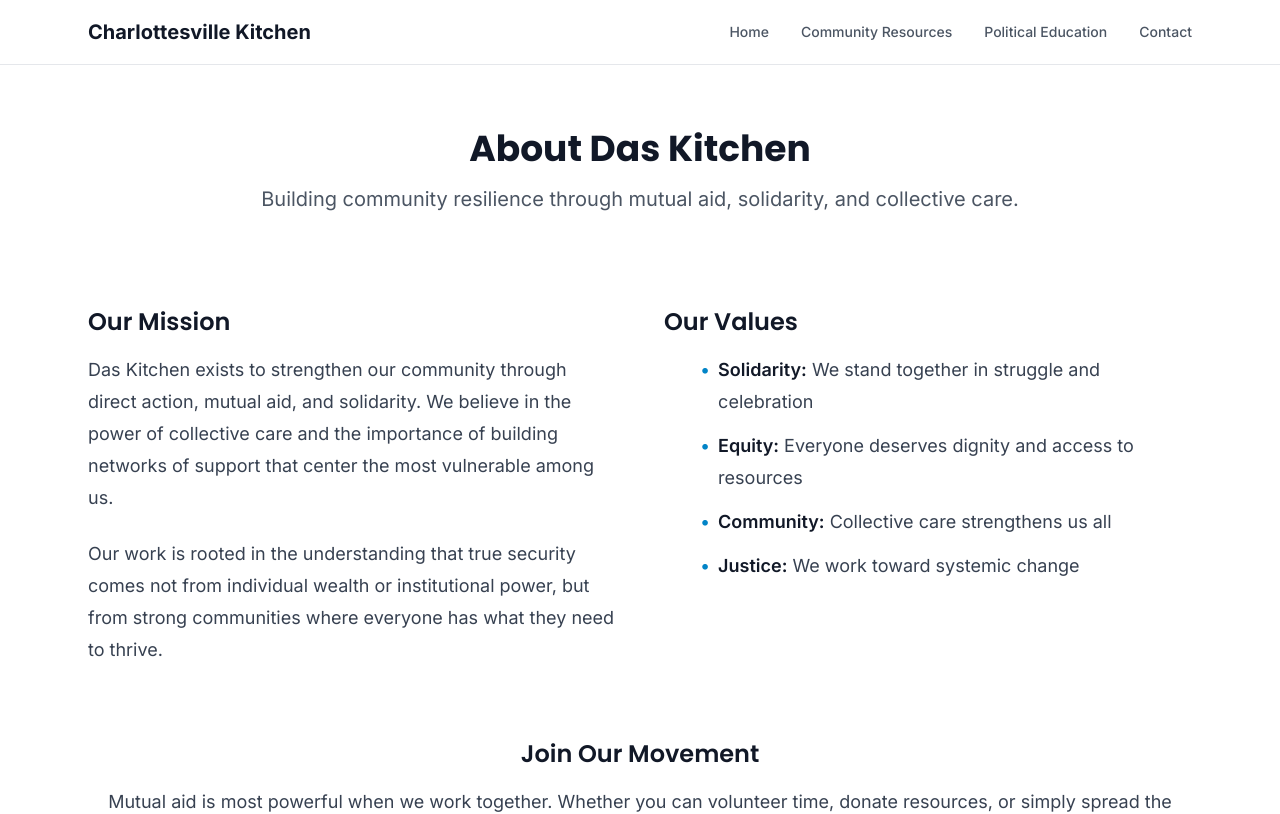
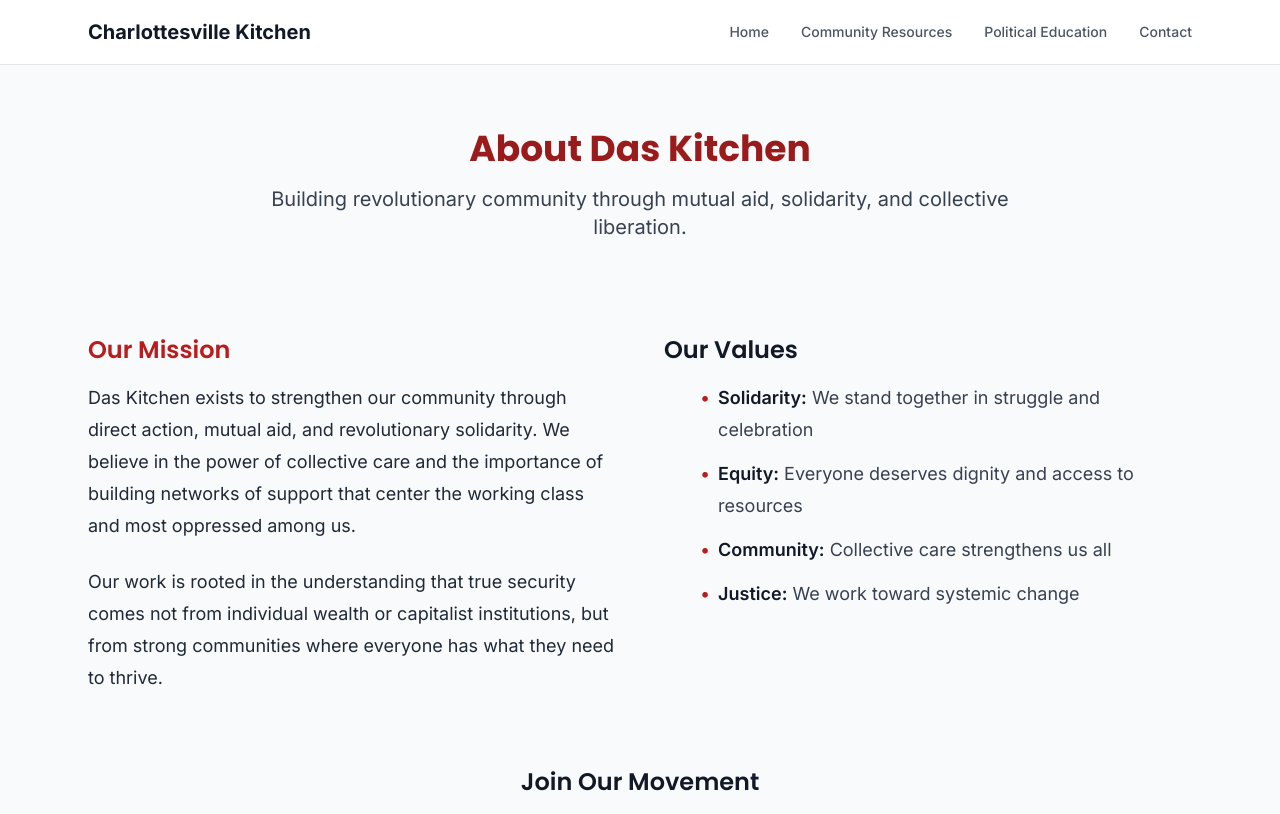
Before and after one commit to evanWh1te/cville-kitchen-website, a Next.js app in the folder frontend/: page /about in a window 1280 px wide. Shown: the top 814 px of the page. Built offline with nearby package versions, Linux system fonts and the light colour scheme.

Commit message:
Change color scheme to socialist red

```diff
--- a/frontend/src/app/about/page.tsx
+++ b/frontend/src/app/about/page.tsx
@@ -31,39 +31,40 @@ export default function AboutPage() {
         <>
             <Header />
             <main className="flex-1">
-                <section className="py-16 bg-white">
+                <section className="py-16 bg-accent-50">
                     <div className="max-w-6xl mx-auto px-4 sm:px-6">
                         <div className="text-center mb-12">
-                            <h1 className="text-4xl font-bold text-gray-900 font-heading mb-4">
+                            <h1 className="text-4xl font-bold text-primary-700 font-heading mb-4">
                                 About Das Kitchen
                             </h1>
-                            <p className="text-xl text-gray-600 max-w-3xl mx-auto">
-                                Building community resilience through mutual
-                                aid, solidarity, and collective care.
+                            <p className="text-xl text-accent-700 max-w-3xl mx-auto">
+                                Building revolutionary community through mutual
+                                aid, solidarity, and collective liberation.
                             </p>
                         </div>
 
                         <div className="prose prose-lg max-w-none">
                             <div className="grid md:grid-cols-2 gap-12 mb-12">
                                 <div>
-                                    <h2 className="text-2xl font-semibold text-gray-900 font-heading mb-4">
+                                    <h2 className="text-2xl font-semibold text-primary-600 font-heading mb-4">
                                         Our Mission
                                     </h2>
-                                    <p className="text-gray-700 mb-6">
+                                    <p className="text-accent-800 mb-6">
                                         Das Kitchen exists to strengthen our
                                         community through direct action, mutual
-                                        aid, and solidarity. We believe in the
-                                        power of collective care and the
-                                        importance of building networks of
-                                        support that center the most vulnerable
-                                        among us.
+                                        aid, and revolutionary solidarity. We
+                                        believe in the power of collective care
+                                        and the importance of building networks
+                                        of support that center the working class
+                                        and most oppressed among us.
                                     </p>
-                                    <p className="text-gray-700">
+                                    <p className="text-accent-800">
                                         Our work is rooted in the understanding
                                         that true security comes not from
-                                        individual wealth or institutional
-                                        power, but from strong communities where
-                                        everyone has what they need to thrive.
+                                        individual wealth or capitalist
+                                        institutions, but from strong
+                                        communities where everyone has what they
+                                        need to thrive.
                                     </p>
                                 </div>
 
--- a/frontend/src/app/resources/page.tsx
+++ b/frontend/src/app/resources/page.tsx
@@ -18,19 +18,24 @@
 
 import { getMarkdownContent } from '@/lib/markdown';
 
+import Header from '@/components/Header';
+import Footer from '@/components/Footer';
+
 export default async function ResourcesPage() {
     const markdownContent = await getMarkdownContent(
         'src/resources/foodResources.md'
     );
 
     return (
-        <div className="bg-white">
+        <div className="bg-accent-50">
+            <Header />
             <div className="mx-auto max-w-4xl px-4 py-16 sm:px-6 lg:px-8">
                 <div
-                    className="prose prose-lg max-w-none prose-headings:text-gray-900 prose-h1:text-4xl prose-h1:font-bold prose-h1:tracking-tight prose-h2:text-2xl prose-h2:font-bold prose-h3:text-xl prose-h3:font-semibold prose-a:text-blue-600 hover:prose-a:text-blue-800 prose-strong:text-gray-900"
+                    className="prose prose-lg max-w-none prose-headings:text-accent-900 prose-h1:text-4xl prose-h1:font-bold prose-h1:tracking-tight prose-h1:text-primary-700 prose-h2:text-2xl prose-h2:font-bold prose-h2:text-primary-600 prose-h3:text-xl prose-h3:font-semibold prose-h3:text-revolutionary-600 prose-a:text-primary-600 hover:prose-a:text-primary-700 prose-strong:text-accent-900 prose-p:text-accent-800"
                     dangerouslySetInnerHTML={{ __html: markdownContent }}
                 />
             </div>
+            <Footer />
         </div>
     );
 }
--- a/frontend/src/components/Hero.tsx
+++ b/frontend/src/components/Hero.tsx
@@ -23,31 +23,31 @@ export default function Hero() {
         <section className="bg-white py-20">
             <div className="max-w-6xl mx-auto px-4 sm:px-6 text-center">
                 <h1 className="text-4xl md:text-5xl font-bold text-gray-900 mb-6">
-                    Das Kitchen
+                    Charlottesville Kitchen
                 </h1>
                 <p className="text-xl text-gray-600 mb-8 max-w-2xl mx-auto">
                     Community mutual aid and solidarity
                 </p>
                 <p className="text-lg text-gray-700 mb-8 max-w-3xl mx-auto leading-relaxed">
-                    Lorem ipsum dolor sit amet, consectetur adipiscing elit. Sed
-                    do eiusmod tempor incididunt ut labore et dolore magna
-                    aliqua. Ut enim ad minim veniam, quis nostrud exercitation
-                    ullamco laboris nisi ut aliquip ex ea commodo consequat.
-                    Duis aute irure dolor in reprehenderit in voluptate velit
-                    esse cillum dolore eu fugiat nulla pariatur.
+                    Building revolutionary community through mutual aid, direct
+                    action, and solidarity. We believe in collective power,
+                    workers' rights, and creating systems of care that serve the
+                    people, not profit. Join us in building a more just and
+                    equitable world through grassroots organizing and community
+                    support.
                 </p>
                 <div className="space-y-4 sm:space-y-0 sm:flex sm:gap-4 sm:justify-center">
                     <Link
-                        href="/contact"
-                        className="block sm:inline-block bg-blue-600 hover:bg-blue-700 text-white font-medium py-3 px-6 rounded transition-colors"
+                        href="/resources"
+                        className="block sm:inline-block bg-primary-600 hover:bg-primary-700 text-white font-medium py-3 px-6 rounded transition-colors shadow-lg"
                     >
-                        Get Involved
+                        Community Resources
                     </Link>
                     <Link
-                        href="/about"
-                        className="block sm:inline-block border border-gray-300 hover:border-gray-400 text-gray-700 hover:text-gray-900 font-medium py-3 px-6 rounded transition-colors"
+                        href="/education"
+                        className="block sm:inline-block bg-secondary-500 hover:bg-secondary-600 text-accent-900 font-medium py-3 px-6 rounded transition-colors shadow-lg"
                     >
-                        Learn More
+                        Political Education
                     </Link>
                 </div>
             </div>
--- a/frontend/tailwind.config.js
+++ b/frontend/tailwind.config.js
@@ -8,25 +8,25 @@ module.exports = {
     theme: {
         extend: {
             colors: {
-                // Mutual aid organization theme colors
+                // Socialist/Leftist theme colors
                 primary: {
-                    50: '#f0f9ff',
-                    100: '#e0f2fe',
-                    200: '#bae6fd',
-                    300: '#7dd3fc',
-                    400: '#38bdf8',
-                    500: '#0ea5e9',
-                    600: '#0284c7',
-                    700: '#0369a1',
-                    800: '#075985',
-                    900: '#0c4a6e'
+                    50: '#fef2f2',
+                    100: '#fee2e2',
+                    200: '#fecaca',
+                    300: '#fca5a5',
+                    400: '#f87171',
+                    500: '#dc2626', // Classic socialist red
+                    600: '#b91c1c',
+                    700: '#991b1b',
+                    800: '#7f1d1d',
+                    900: '#651b1b'
                 },
                 secondary: {
-                    50: '#fefce8',
-                    100: '#fef9c3',
-                    200: '#fef08a',
-                    300: '#fde047',
-                    400: '#facc15',
+                    50: '#fffdf2',
+                    100: '#fefce8',
+                    200: '#fef9c3',
+                    300: '#fef08a',
+                    400: '#facc15', // Soviet gold/yellow
                     500: '#eab308',
                     600: '#ca8a04',
                     700: '#a16207',
@@ -34,16 +34,41 @@ module.exports = {
                     900: '#713f12'
                 },
                 accent: {
-                    50: '#f5f3ff',
-                    100: '#ede9fe',
-                    200: '#ddd6fe',
-                    300: '#c4b5fd',
-                    400: '#a78bfa',
-                    500: '#8b5cf6',
-                    600: '#7c3aed',
-                    700: '#6d28d9',
-                    800: '#5b21b6',
-                    900: '#4c1d95'
+                    50: '#f9fafb',
+                    100: '#f3f4f6',
+                    200: '#e5e7eb',
+                    300: '#d1d5db',
+                    400: '#9ca3af',
+                    500: '#6b7280', // Working class gray
+                    600: '#4b5563',
+                    700: '#374151',
+                    800: '#1f2937',
+                    900: '#111827'
+                },
+                // Additional socialist colors
+                revolutionary: {
+                    50: '#fff1f2',
+                    100: '#ffe4e6',
+                    200: '#fecdd3',
+                    300: '#fda4af',
+                    400: '#fb7185',
+                    500: '#e11d48', // Deep revolutionary red
+                    600: '#be123c',
+                    700: '#9f1239',
+                    800: '#881337',
+                    900: '#701a35'
+                },
+                solidarity: {
+                    50: '#fafaf9',
+                    100: '#f5f5f4',
+                    200: '#e7e5e4',
+                    300: '#d6d3d1',
+                    400: '#a8a29e',
+                    500: '#78716c', // Solidarity brown/earth tone
+                    600: '#57534e',
+                    700: '#44403c',
+                    800: '#292524',
+                    900: '#1c1917'
                 }
             },
             fontFamily: {
```
Also changed, not shown: frontend/src/app/education/page.tsx (+7 -6 lines), frontend/src/components/Footer.tsx (+9 -9 lines).
